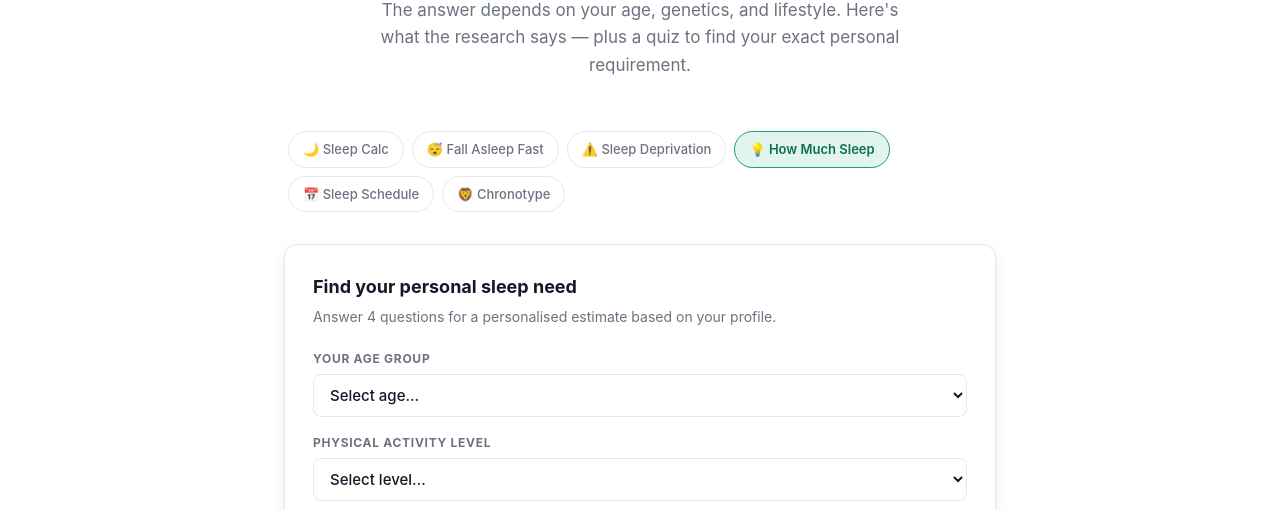
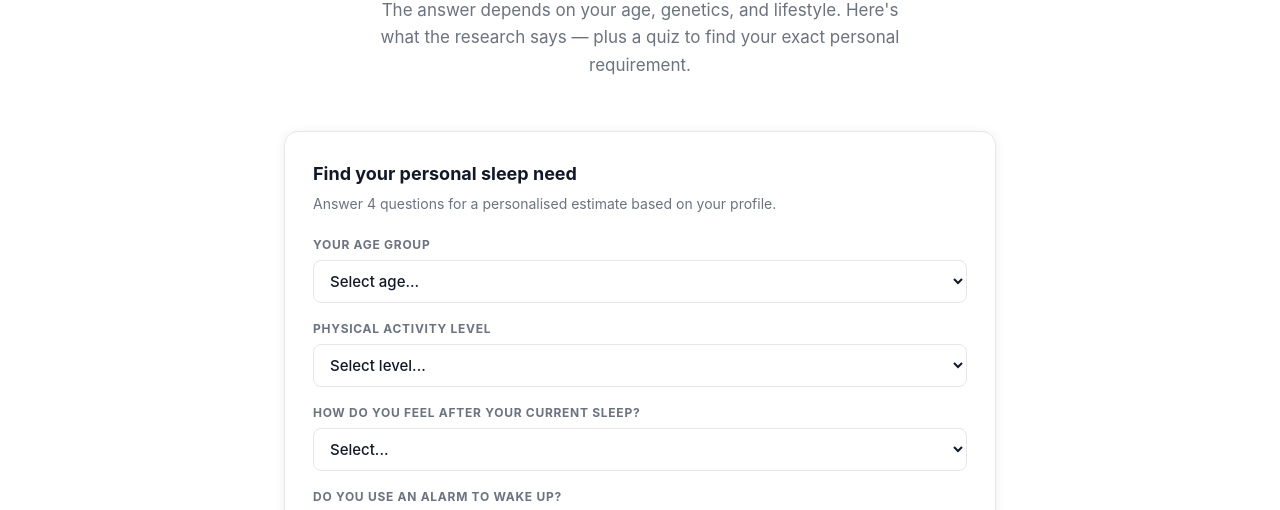
Before and after one commit to sourabhbilawadi-source/sleepcalc, a plain HTML site: page how-much-sleep.html in a window 1280 px wide. Shown: the part 260-770 px from the top of the page. Drawn offline with Linux system fonts and the light colour scheme.

Commit message:
fix: remove pill nav from article pages (fall-asleep, how-much-sleep, deprivation)

```diff
--- a/how-much-sleep.html
+++ b/how-much-sleep.html
@@ -67,14 +67,6 @@
 </div>
 
 <div class="page">
-  <div class="nav-pills">
-    <a href="/" class="pill">🌙 Sleep Calc</a>
-    <a href="/how-to-fall-asleep-fast" class="pill">😴 Fall Asleep Fast</a>
-    <a href="/sleep-deprivation" class="pill">⚠️ Sleep Deprivation</a>
-    <a href="/how-much-sleep" class="pill active">💡 How Much Sleep</a>
-    <a href="/sleep-schedule" class="pill">📅 Sleep Schedule</a>
-    <a href="/chronotype" class="pill">🦁 Chronotype</a>
-  </div>
 
   <div class="quiz-card">
     <h3>Find your personal sleep need</h3>
```
Also changed, not shown: how-to-fall-asleep-fast.html (+0 -8 lines), sleep-deprivation.html (+0 -8 lines).
